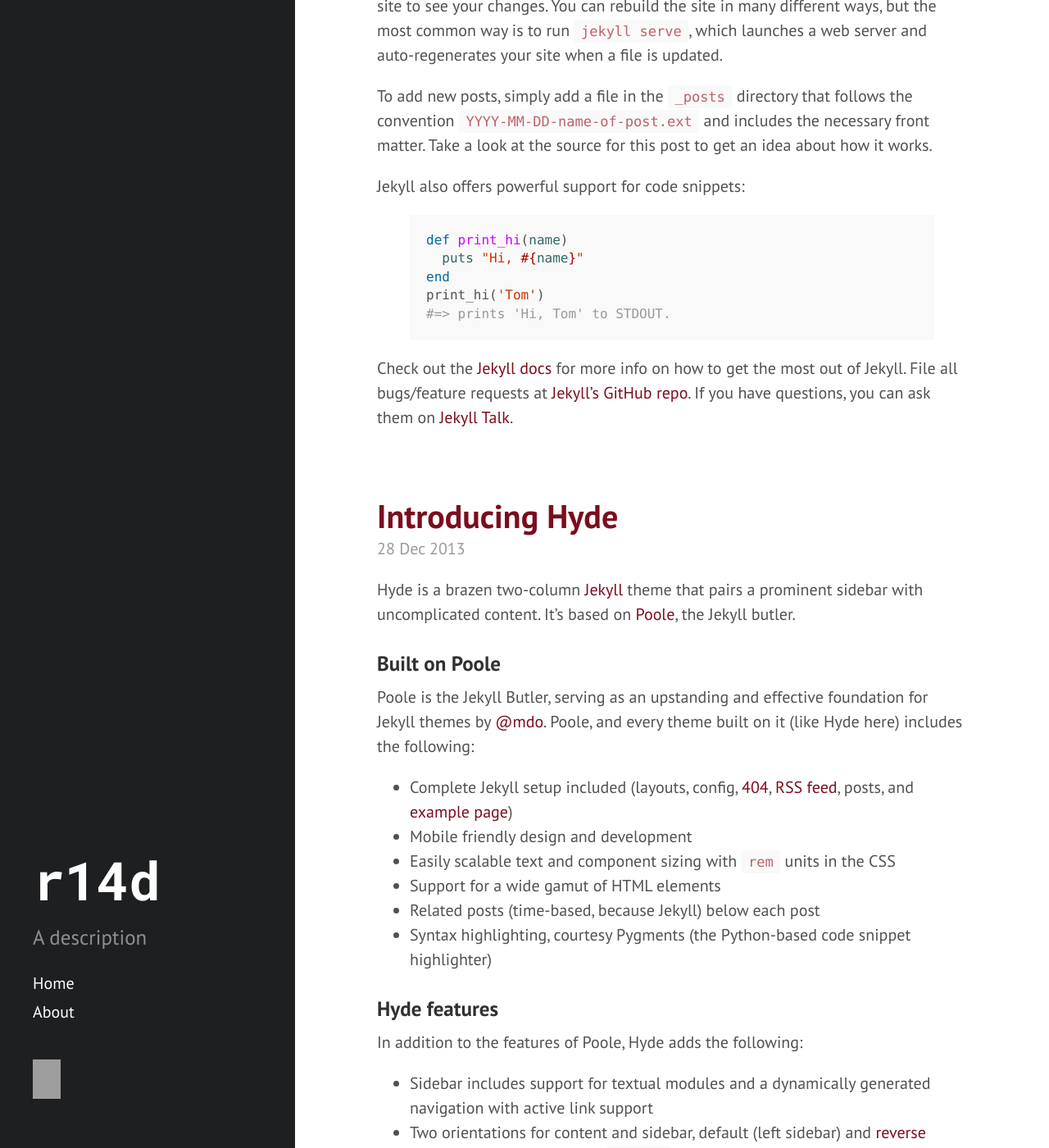
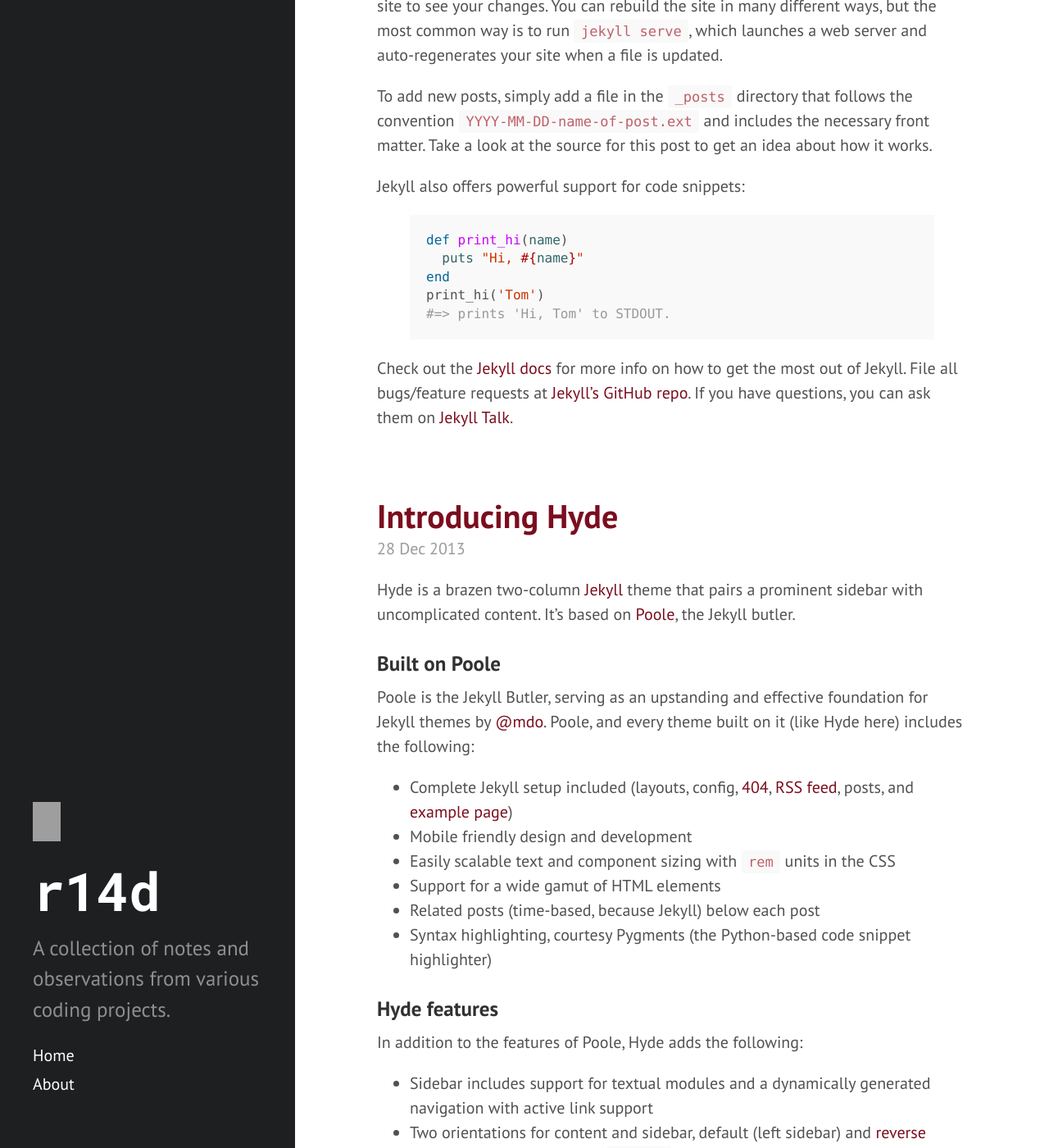
Before and after one commit to r14d/r14d.github.io, a Jekyll site: the page built from index.html, in a window 1280 px wide and 1400 px high, scrolled down 218 px. Shown: the whole window at 82% size. Built offline with Jekyll 4.4.1, drawn with Linux system fonts in a browser that asks for light colours; the list of posts is cut into pages by our own code; grey boxes are pictures that could not be loaded.

Commit message:
Description, and more style updates (#6)

```diff
--- a/_config.yml
+++ b/_config.yml
@@ -1,48 +1,26 @@
-# Welcome to Jekyll!
-#
-# This config file is meant for settings that affect your whole blog, values
-# which you are expected to set up once and rarely need to edit after that.
-# For technical reasons, this file is *NOT* reloaded automatically when you use
-# 'jekyll serve'. If you change this file, please restart the server process.
-
-
 # Site settings
-email: me@r14d.com
-# description: > # this means to ignore newlines until "baseurl:"
-#   Write an awesome description for your new site here. You can edit this
-#   line in _config.yml. It will appear in your document head meta (for
-  # Google search results) and in your feed.xml site description.
-# twitter_username: jekyllrb
-# github_username:  jekyll
+description: >
+  A collection of notes and observations from various coding projects.
+baseurl:          ""
+twitter_username: _r14d
+github_username:  r14d
 
 
 # Build settings
-markdown: kramdown
-highlighter: rouge
+markdown:         kramdown
+highlighter:      rouge
 
 # Hyde config
 
 # Permalinks
 permalink:        pretty
-paginate: 5
-# paginate_path: "page:num"
+paginate:         5
 
 # Setup
 title:            r14d
-tagline:          'A tagline'
-description:      'A description'
+tagline:          Notes from the trenches
 url:              http://r14d.com
-baseurl:          ""
-version: 0.0.1
 
 gems:
   - jekyll-paginate
   - jekyll-gist
-
-repository: r14d/r14d.github.io
-
-github:
-  repo: https://github.com/r14d
-
-twitter:
-  username: _r14d
--- a/_includes/sidebar.html
+++ b/_includes/sidebar.html
@@ -1,5 +1,12 @@
 <div class="sidebar">
   <div class="container sidebar-sticky">
+
+    <div class="sidebar-social group">
+      <a class="social social-github2-dreamstale35" href="https://github.com/{{ site.github_username }}" target="_blank"></a>
+      <a class="social social-feed-dreamstale27" href="{{ site.baseurl}}/atom.xml" target="_blank"></a>
+      <a class="social social-twitter-dreamstale71" href="https://twitter.com/{{ site.twitter_username }}" target="_blank"></a>
+    </div>
+
     <div class="sidebar-about">
       <h1>
         <a href="{{ site.baseurl }}/">
@@ -28,11 +35,6 @@
 
     </nav>
 
-    <div class="sidebar-social group">
-      <a class="social social-github2-dreamstale35" href="https://github.com/r14d" target="_blank"></a>
-      <a class="social social-feed-dreamstale27" href="{{ site.baseurl}}/atom.xml" target="_blank"></a>
-      <a class="social social-twitter-dreamstale71" href="https://twitter.com/_r14d" target="_blank"></a>
-    </div>
 
   </div>
 </div>
--- a/public/css/r14d.css
+++ b/public/css/r14d.css
@@ -28,7 +28,7 @@
  */
 
 .sidebar-social {
-  margin-bottom: 2rem;
+  margin-bottom: 1rem;
 }
 
 .sidebar-social .social {
```
